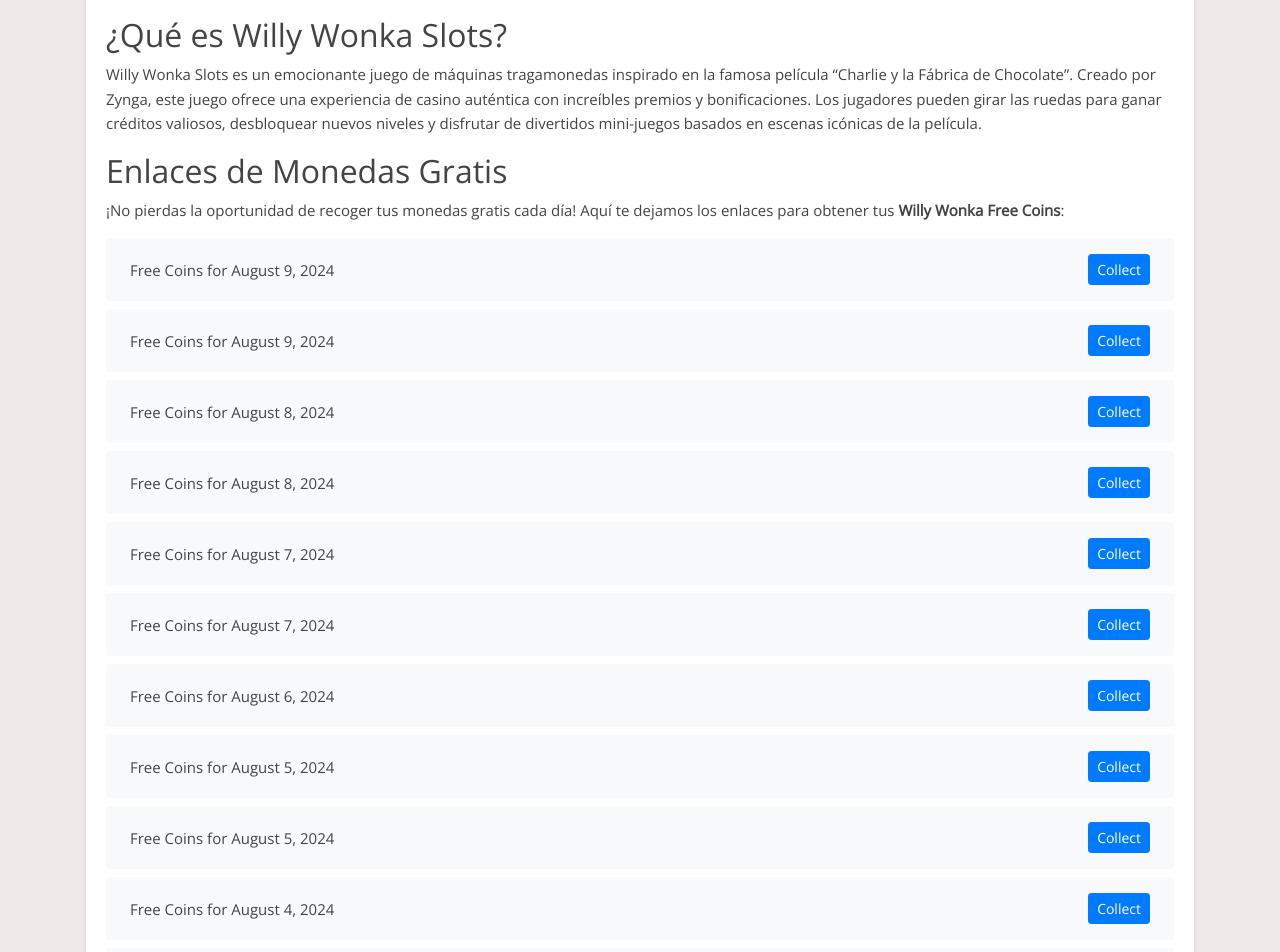
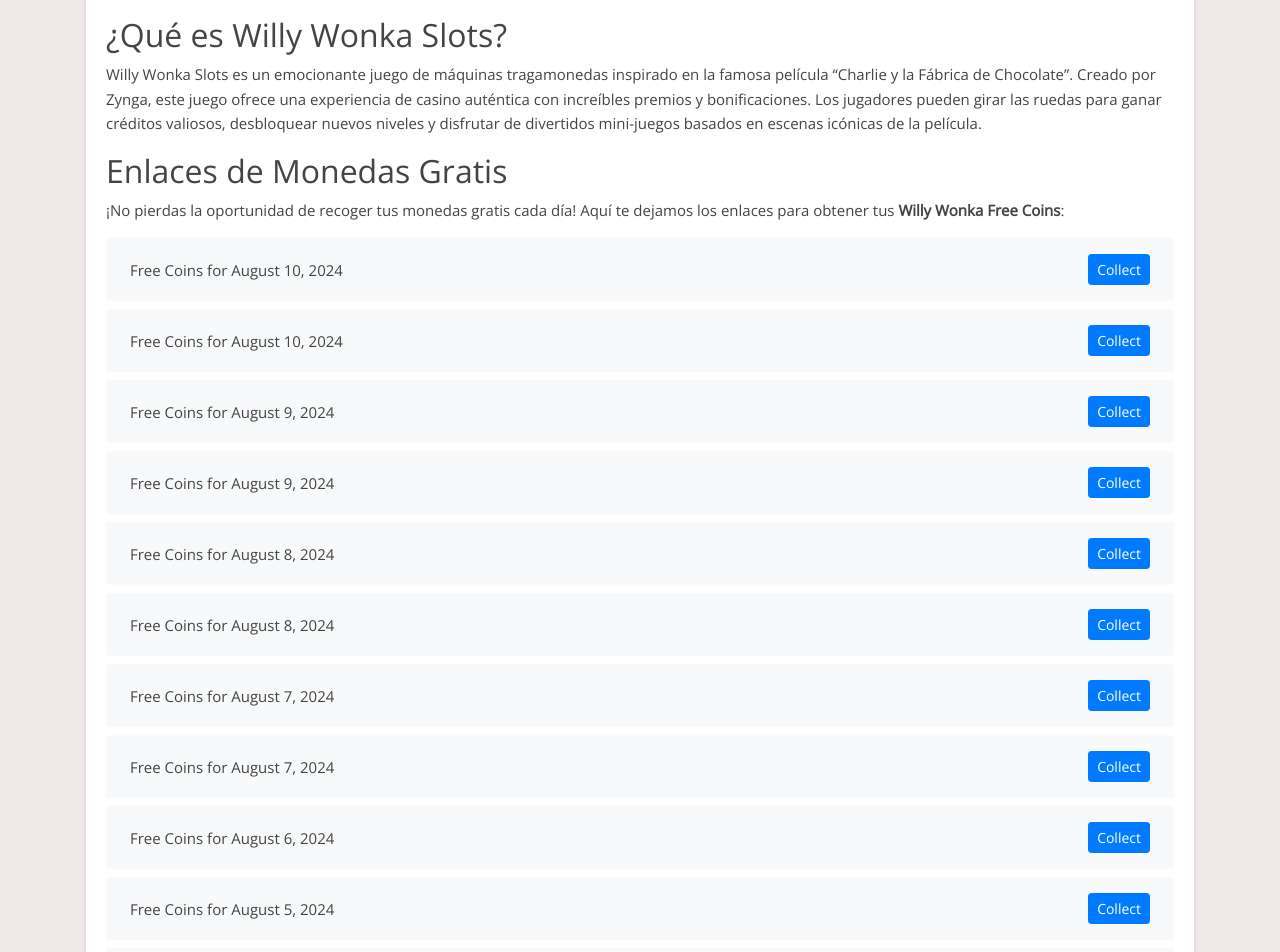
Before and after one commit to Prollad99/bs-net, a Jekyll site: the page built from es/_posts/2024-07-17-willy-wonka.md, in a window 1280 px wide and 1400 px high, scrolled down 409 px. Shown: the top 952 px of the window. Built offline with Jekyll 4.4.1, drawn with Linux system fonts in a browser that asks for light colours; nearby versions of some CDN libraries; comment, search, counter and statistics services are not loaded; some of the changed text lies outside the part shown.

Commit message:
Update willy-wonka reward links and last modified date

```diff
--- a/_data/include_files.yml
+++ b/_data/include_files.yml
@@ -50,7 +50,7 @@
   last_modified: 2024-08-09 17:31:55
 
 willy-wonka.html:
-  last_modified: 2024-08-09 03:08:06
+  last_modified: 2024-08-10 04:09:14
 
 huuuge-casino.html:
   last_modified: 2024-08-08 18:10:04
--- a/_includes/willy-wonka.html
+++ b/_includes/willy-wonka.html
@@ -1,4 +1,12 @@
 <ul class="list-group mt-3 mb-4">
+  <li class="list-group-item d-flex justify-content-between align-items-center">
+    <span>Free Coins for August 10, 2024</span>
+    <a href="https://zynga.social/c7030a" class="btn btn-primary btn-sm">Collect</a>
+  </li>
+  <li class="list-group-item d-flex justify-content-between align-items-center">
+    <span>Free Coins for August 10, 2024</span>
+    <a href="https://zynga.social/126397" class="btn btn-primary btn-sm">Collect</a>
+  </li>
   <li class="list-group-item d-flex justify-content-between align-items-center">
     <span>Free Coins for August 9, 2024</span>
     <a href="https://zynga.social/055e79" class="btn btn-primary btn-sm">Collect</a>
@@ -391,12 +399,4 @@
     <span>Free Coins for August 4, 2024</span>
     <a href="https://zynga.social/uw7s" class="btn btn-primary btn-sm">Collect</a>
   </li>
-  <li class="list-group-item d-flex justify-content-between align-items-center">
-    <span>Free Coins for August 4, 2024</span>
-    <a href="https://zynga.social/0wjf" class="btn btn-primary btn-sm">Collect</a>
-  </li>
-  <li class="list-group-item d-flex justify-content-between align-items-center">
-    <span>Free Coins for August 4, 2024</span>
-    <a href="https://zynga.social/613400" class="btn btn-primary btn-sm">Collect</a>
-  </li>
 </ul>
```
Also changed, not shown: links-json/willy-wonka.json (+8 -8 lines).
